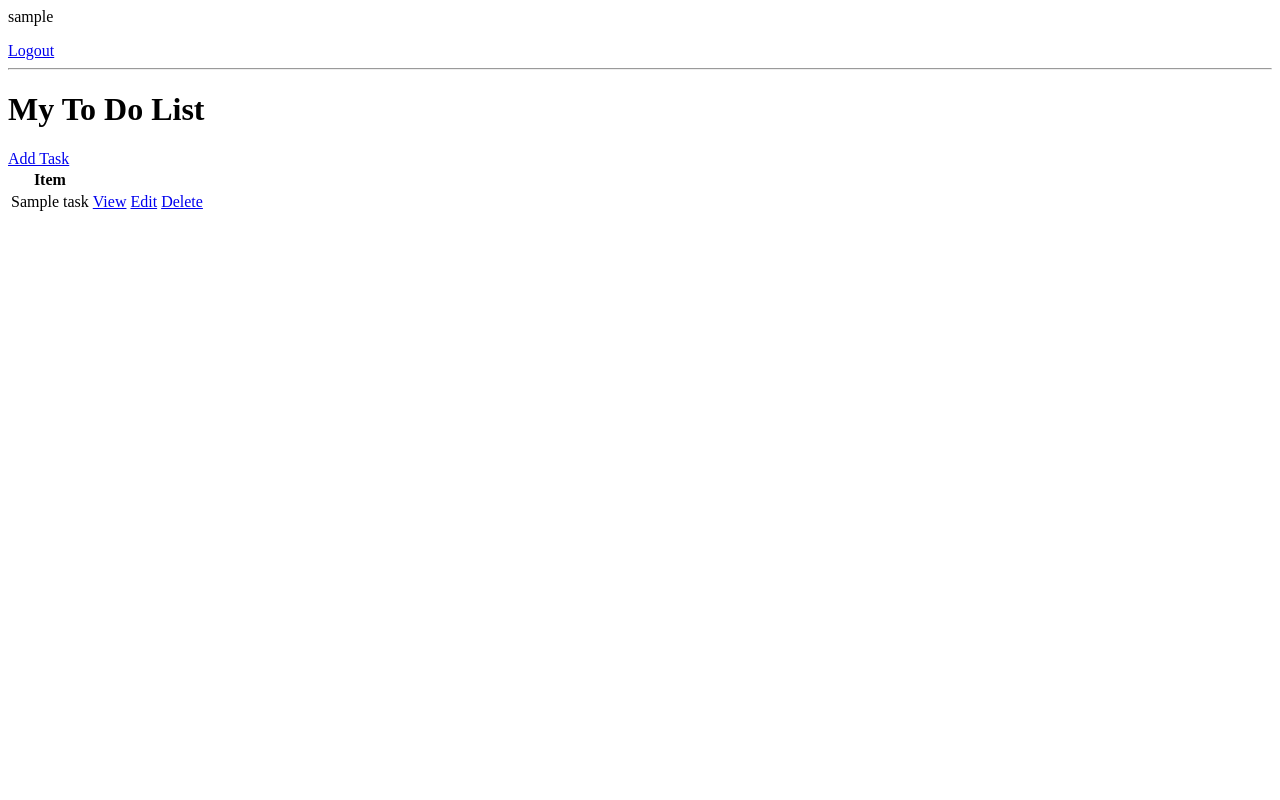
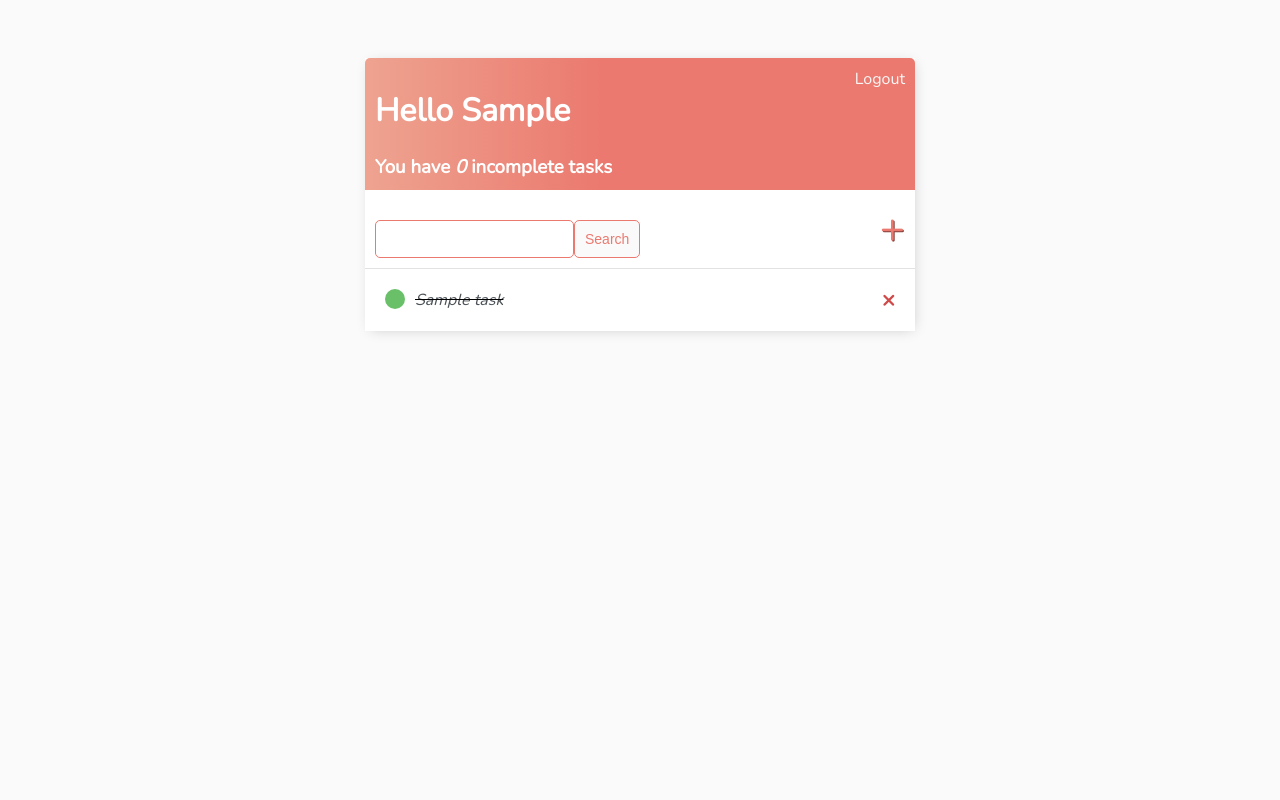
Before and after one commit to alant2031/django-todo-list, a Django app: page / in a window 1280 px wide. Run offline with Django 4.2, Linux system fonts and the light colour scheme; a user stored in the database is signed in; tables that the repository leaves empty hold one stand-in row (values such as "Sample post").

Commit message:
✅ Styled pages ✅ README

```diff
--- /dev/null
+++ b/base/templates/main.html
@@ -0,0 +1,158 @@
+<!DOCTYPE html>
+<html>
+
+<head>
+    <meta charset="utf-8">
+    <meta http-equiv="X-UA-Compatible" content="IE=edge">
+    <title>To Do Items</title>
+    <meta name="description" content="">
+    <meta name="viewport" content="width=device-width, initial-scale=1">
+
+    <link rel="preconnect" href="https://fonts.gstatic.com">
+    <link href="https://fonts.googleapis.com/css2?family=Nunito:wght@200&display=swap" rel="stylesheet">
+
+    <style>
+        body {
+            background-color: #FAFAFA;
+            font-family: 'Nunito', sans-serif;
+            padding-top: 50px;
+
+        }
+
+
+        h1,
+        h2,
+        h3,
+        h4,
+        h5,
+        h6,
+            {
+            font-family: 'Raleway', sans-serif;
+        }
+
+        a,
+        p {
+            color: #4b5156
+        }
+
+        .container {
+            max-width: 550px;
+            margin: auto;
+            background-color: #fff;
+            -webkit-box-shadow: 2px 2px 13px -4px rgba(0, 0, 0, 0.21);
+            box-shadow: 2px 2px 13px -4px rgba(0, 0, 0, 0.21);
+        }
+
+        .header-bar {
+            display: flex;
+            justify-content: space-between;
+            color: #fff;
+            padding: 10px;
+            border-radius: 5px 5px 0 0;
+            background: linear-gradient(90deg, #EEA390 0%, #EB796F 43%, #EB796F 100%);
+        }
+
+        .header-bar a {
+            color: rgb(247, 247, 247);
+            text-decoration: none;
+        }
+
+        .task-wrapper {
+            display: flex;
+            align-items: center;
+            justify-content: space-between;
+            padding: 20px;
+            background-color: #fff;
+            border-top: 1px solid rgb(226, 226, 226);
+        }
+
+
+        .task-title {
+            display: flex;
+        }
+
+        .task-title a {
+            text-decoration: none;
+            color: #4b5156;
+            margin-left: 10px;
+        }
+
+        .task-complete-icon {
+            height: 20px;
+            width: 20px;
+            background-color: rgb(105, 192, 105);
+            border-radius: 50%;
+        }
+
+        .task-incomplete-icon {
+            height: 20px;
+            width: 20px;
+            background-color: rgb(218, 218, 218);
+            border-radius: 50%;
+        }
+
+        .delete-link {
+            text-decoration: none;
+            font-weight: 900;
+            color: #cf4949;
+            font-size: 22px;
+            line-height: 0;
+        }
+
+        #search-add-wrapper {
+            display: flex;
+            justify-content: space-between;
+            align-items: center;
+            padding: 10px;
+        }
+
+        #add-link {
+            color: #EB796F;
+            text-decoration: none;
+            font-size: 42px;
+            text-shadow: 1px 1px #81413b;
+
+        }
+
+        input[type=text],
+        input[type=password],
+        textarea {
+            border: 1px solid #EB796F;
+            border-radius: 5px;
+            padding: 10px;
+            width: 90%;
+        }
+
+        label {
+            padding-top: 10px !important;
+            display: block;
+        }
+
+        .button {
+            border: 1px solid #EB796F;
+            background-color: #FAFAFA;
+            color: #EB796F;
+            padding: 10px;
+            font-size: 14px;
+            border-radius: 5px;
+            cursor: pointer;
+            text-decoration: none;
+        }
+
+        .card-body {
+            padding: 20px;
+        }
+    </style>
+</head>
+
+<body>
+
+    <div class="container">
+        {% block content %}
+
+        {% endblock content %}
+    </div>
+
+</body>
+
+</html>
--- a/base/templates/task_detail.html
+++ b/base/templates/task_detail.html
@@ -1,3 +1,3 @@
-<h1>
-  Task: {{task}}
-</h1>
+{% extends 'base/main.html' %}
+<h1>Task: {{task}}</h1>
+<p>{{task.description}}</p>
--- a/base/templates/task_list.html
+++ b/base/templates/task_list.html
@@ -1,22 +1,54 @@
-{% if request.user.is_authenticated %}
-<p>{{request.user}}</p>
-<a href="{% url 'logout' %}">Logout</a>
-{% endif %}
-<hr>
-<h1>My To Do List {{color}}</h1>
-<a href="{% url 'task-create' %}">Add Task</a>
-<table>
-  <tr>
-    <th>Item</th>
-  </tr>
-  {% for task in tasks  %}
-    <tr>
-      <td>{{task.title}}</td>
-      <td><a href="{% url 'task' task.id %}">View</a></td>
-      <td><a href="{% url 'task-update' task.id %}">Edit</a></td>
-      <td><a href="{% url 'task-delete' task.id %}">Delete</a></td>
-    </tr>
-  {% empty %}
+{% extends 'main.html' %}
+{% block content %}
+
+
+<div class="header-bar">
+    <div>
+        <h1>Hello {{request.user|title}}</h1>
+        <h3 style="margin:0">You have <i>{{count}}</i> incomplete task{{ count|pluralize:"s" }}</h3>
+    </div>
+
+    {% if request.user.is_authenticated %}
+    <a href="{% url 'logout' %}">Logout</a>
+    {% else %}
+    <a href="{% url 'login' %}">Login</a>
+    {% endif %}
+</div>
+
+
+<div id="search-add-wrapper">
+    <form method="GET" style="margin-top: 20px;display: flex;">
+        <input type='text' name='search-area' value="{{search_input}}">
+        <input class="button" type="submit" value='Search'>
+    </form>
+    <a id="add-link" href="{% url 'task-create' %}">&#x2b;</a>
+</div>
+
+
+
+
+<div class="task-items-wrapper">
+    {% for task in tasks %}
+    <div class="task-wrapper">
+        {% if task.complete %}
+        <div class="task-title">
+            <div class="task-complete-icon"></div>
+            <i><s><a href="{% url 'task-update' task.id %}">{{task}}</a></s></i>
+        </div>
+        <a class="delete-link" href="{% url 'task-delete' task.id %}">&#215;</a>
+        {% else %}
+        <div class="task-title">
+            <div class="task-incomplete-icon"></div>
+            <a href="{% url 'task-update' task.id %}">{{task}}</a>
+        </div>
+        <a class="delete-link" href="{% url 'task-delete' task.id %}">&#215;</a>
+        {% endif %}
+
+    </div>
+
+    {% empty %}
     <h3>No items in list</h3>
-  {% endfor %}
-</table>
+    {% endfor %}
+</div>
+
+{% endblock content %}
--- a/base/views.py
+++ b/base/views.py
@@ -49,6 +49,13 @@ class TaskList(LoginRequiredMixin, ListView):
         context = super().get_context_data(**kwargs)
         context['tasks'] = context['tasks'].filter(user=self.request.user)
         context['count'] = context['tasks'].filter(complete=False).count()
+
+        search_input = self.request.GET.get('search-area') or ""
+
+        if search_input:
+            context['tasks'] = context['tasks'].filter(title__icontains=search_input)
+
+        context['search_input'] = search_input
         return context
 
 class TaskDetail(LoginRequiredMixin, DetailView):
@@ -77,3 +84,5 @@ class TaskDelete(LoginRequiredMixin, DeleteView):
     model = Task
     context_object_name = "task"
     success_url = reverse_lazy("tasks")
+
+# TODO: Search
--- /dev/null
+++ b/requirements.txt
@@ -0,0 +1,4 @@
+asgiref==3.6.0
+backports.zoneinfo==0.2.1
+Django==4.1.7
+sqlparse==0.4.3
```
Also changed, not shown: base/templates/login.html (+20 -7 lines), base/templates/register.html (+25 -7 lines), base/templates/task_confirm_delete.html (+18 -6 lines), base/templates/task_form.html (+18 -7 lines), README.md (added), app.jpg (added).
